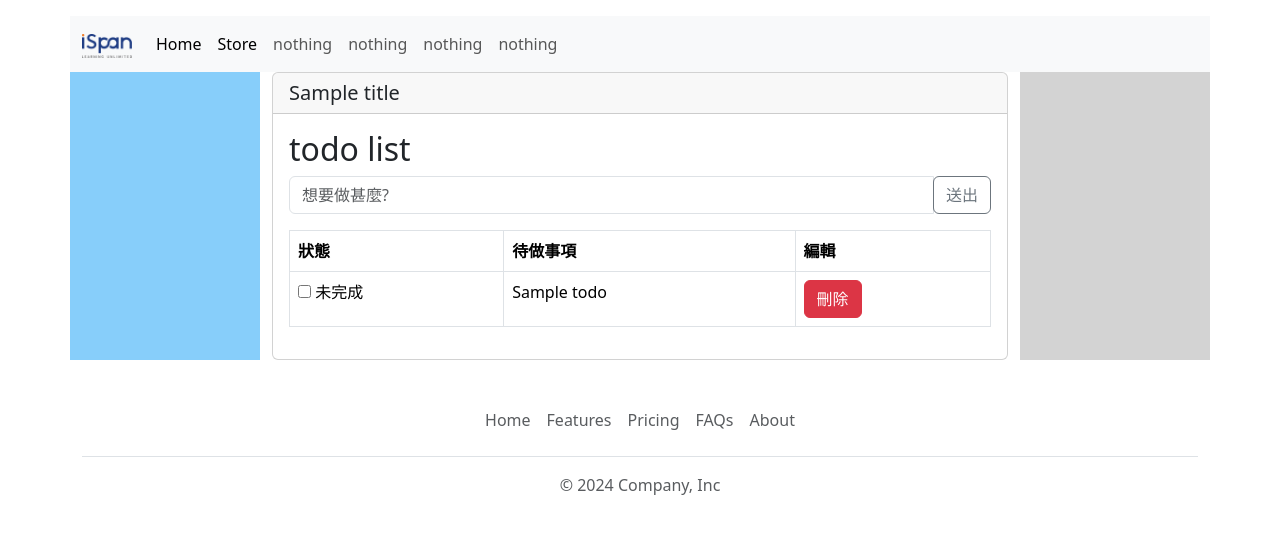
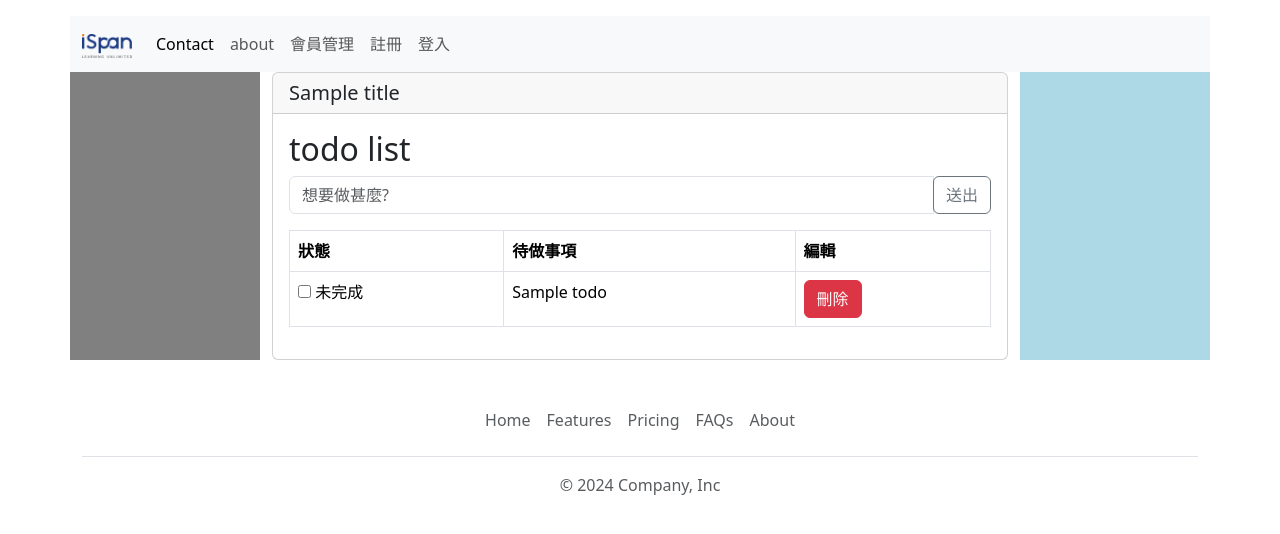
Before and after one commit to HenryChen0201/homework_django, a Django app: template todo_list/templates/todo_list/index.html in a window 1280 px wide. Shown: the top 534 px of the page. Run offline with Django 3.2, Linux system fonts and the light colour scheme; the template is opened without the code that fills it: most values are stand-ins (such as "Sample title", 1, 10 or a date in 2020); some libraries are stand-ins or nearby versions.

Commit message:
'homework_finish'

```diff
--- a/templates/base.html
+++ b/templates/base.html
@@ -13,10 +13,10 @@
     <div class="container">
       <div class="row mt-3">
         {% include 'navbar.html' %}
-        <div class="col-2" style="background-color: LightSkyBlue"></div>
+        <div class="col-2" style="background-color: gray "></div>
         <div class="col-8">
           <div class="card">
-            <h5 class="card-header">{{ title|default:"Django App" }}</h5>
+            <h5 class="card-header">{{ title }}</h5>
             <div class="card-body">
               {% block content %}
               <p>這裡的內容會被換掉</p>
@@ -24,7 +24,7 @@
             </div>
           </div>
         </div>
-        <div class="col-2" style="background-color: lightgray"></div>
+        <div class="col-2" style="background-color: LightBlue"></div>
       </div>
       {% include 'footer.html' %}
     </div>
--- a/templates/navbar.html
+++ b/templates/navbar.html
@@ -2,49 +2,27 @@
 <nav class="navbar navbar-expand-lg bg-body-tertiary">
     <div class="container-fluid">
       <a class="navbar-brand" href="#">
-      <img
-        src="{% static 'images/Logos.png' %}"
-        alt="Bootstrap"
-        width="50"
-        height="24"
-      />
+        <img src="{% static 'images/Logos.png' %}" alt="Bootstrap" width="50" height="24">
       </a>
-    <button
-      class="navbar-toggler"
-      type="button"
-      data-bs-toggle="collapse"
-      data-bs-target="#navbarNav"
-      aria-controls="navbarNav"
-      aria-expanded="false"
-      aria-label="Toggle navigation"
-    >
+      <button class="navbar-toggler" type="button" data-bs-toggle="collapse" data-bs-target="#navbarNav" aria-controls="navbarNav" aria-expanded="false" aria-label="Toggle navigation">
         <span class="navbar-toggler-icon"></span>
       </button>
       <div class="collapse navbar-collapse" id="navbarNav">
         <ul class="navbar-nav">
           <li class="nav-item">
-          <!-- <a class="nav-link active" aria-current="page" href="/">Home</a> -->
-          <a class="nav-link active" aria-current="page" href="">Home</a>
+            <a class="nav-link active" aria-current="page" href="{% url 'todo_list:index'%}">Contact</a>
           </li>
           <li class="nav-item">
-          <!-- <a class="nav-link active" aria-current="page" href="/store/">Store</a> -->
-          <a class="nav-link active" aria-current="page" href="">Store</a>
+            <a class="nav-link" href="#">about</a>
           </li>
           <li class="nav-item">
-          <!-- <a class="nav-link" href="/store/about/">about</a> -->
-          <a class="nav-link" href="">nothing</a>
+            <a class="nav-link" href="#">會員管理</a>
           </li>
           <li class="nav-item">
-          <!-- <a class="nav-link" href="/store/show/">show</a> -->
-          <a class="nav-link" href="">nothing</a>
+            <a class="nav-link" href="#">註冊</a>
           </li>
           <li class="nav-item">
-          <!-- <a class="nav-link" href="/store/abc/ ">abc</a> -->
-          <a class="nav-link" href="">nothing</a>
-        </li>
-        <li class="nav-item">
-          <!-- <a class="nav-link" href="/store/abc/ ">abc</a> -->
-          <a class="nav-link" href="">nothing</a>
+            <a class="nav-link" href="#">登入</a>
           </li>
         </ul>
       </div>
--- a/todo_list/models.py
+++ b/todo_list/models.py
@@ -11,7 +11,7 @@ from django.utils import timezone
 
 class todo(models.Model):
     todo_id = models.AutoField(primary_key=True)
-    complete = models.IntegerField()
+    complete = models.IntegerField(default=0)
     todo = models.CharField(max_length=20)
     last_update = models.DateField(default=timezone.now)
 
--- a/todo_list/templates/todo_list/index.html
+++ b/todo_list/templates/todo_list/index.html
@@ -1,4 +1,5 @@
 {% extends 'base.html' %}
+
 {% load static %}
 {% block content %}
 <h2>todo list</h2>
@@ -14,7 +15,7 @@
             aria-describedby="button-addon2"
         />
         <div class="input-group-append">
-            <button id="buttonSubmit" class="btn btn-outline-secondary" type="button">送出</button>
+            <button id="buttonSubmit" class="btn btn-outline-secondary" type="submit">送出</button>
         </div>
     </div>
 </form>
@@ -32,22 +33,11 @@
     {% for things in lists %}
     <tr>
         <td>
-        <form
-          method="POST"
-          action="{% url 'todo_list:completed' things.todo_id %}"
-          style="display: inline"
-        >
+          <form method="POST" action="{% url 'todo_list:complete' things.todo_id %}" style="display: inline">
             {% csrf_token %}
-          <input
-            type="checkbox"
-            name="completed"
-            value="true"
-            {% if things.completed %}
-              checked
-            {% endif %}
-            onchange="this.form.submit()"
-          />
-          {% if things.completed %}
+            <input type="checkbox" name="completed" value="true"
+            {% if things.complete == 1 %} checked {% endif %} onchange="this.form.submit()" />
+            {% if things.complete == 1 %}
             <span>已完成</span>
             {% else %}
             <span>未完成</span>
@@ -56,11 +46,7 @@
         </td>
         <td>{{ things.todo }}</td>
         <td>
-        <a
-          href="{% url 'todo_list:delete' things.todo_id %}"
-          class="btn btn-danger"
-          >刪除</a
-        >
+            <a href="{% url 'todo_list:delete' things.todo_id %}" class="btn btn-danger">刪除</a>
         </td>
     </tr>
     {% endfor %}
--- a/todo_list/urls.py
+++ b/todo_list/urls.py
@@ -5,4 +5,6 @@ app_name='todo_list'
 
 urlpatterns = [
     path('', views.index, name="index"),
+    path('delete/<int:id>/', views.delete, name='delete'),
+    path('complete/<int:id>/', views.complete, name='complete'),
 ]
```
Also changed, not shown: todo_list/views.py (+6 -6 lines), todo_list/migrations/0002_alter_todo_complete.py (added). Lines whose indentation alone changed are shown as unchanged.
